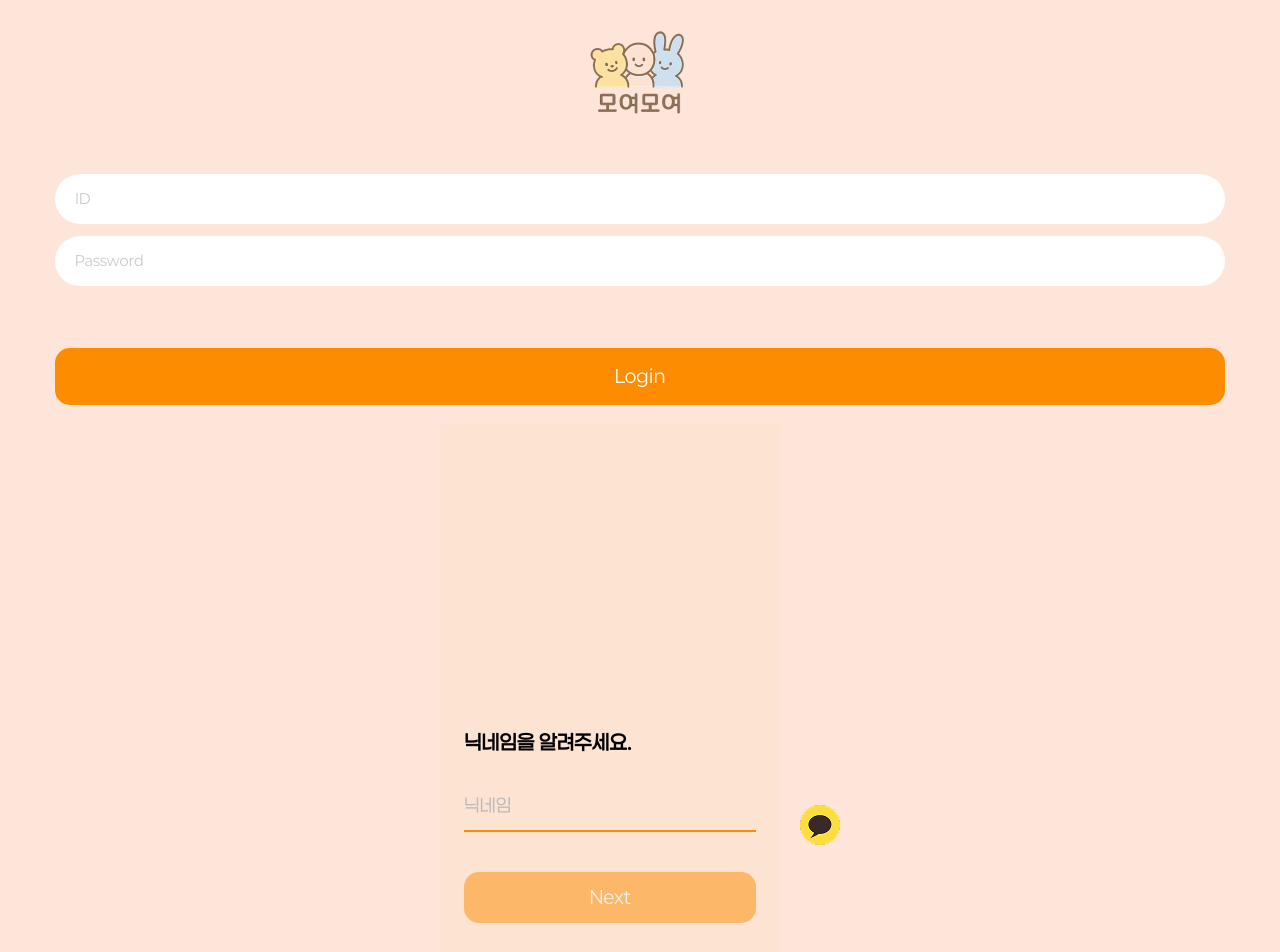
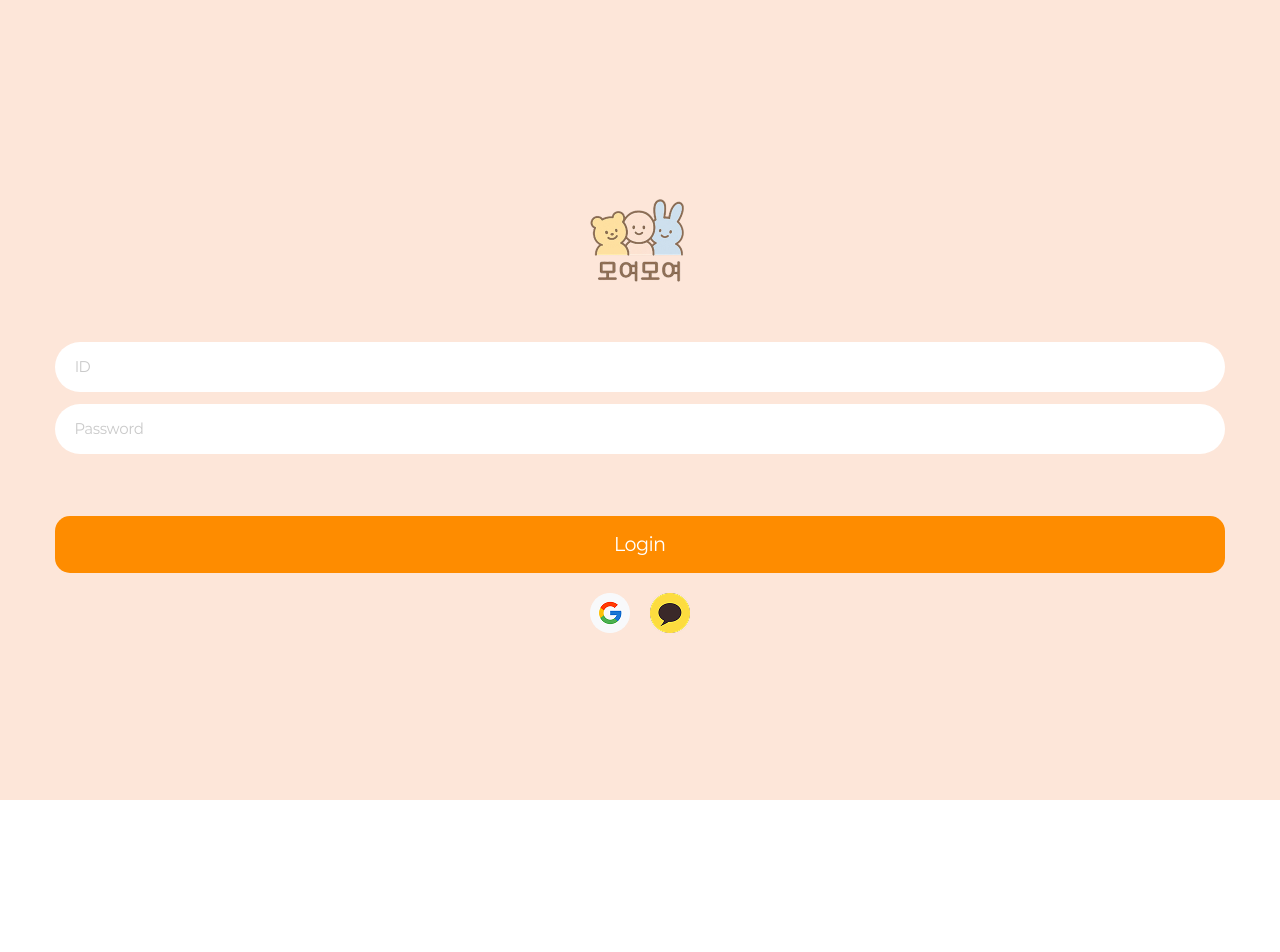
Before and after one commit to yeeun426/moyeo-web, a Next.js app: page /login in a window 1280 px wide. Shown: the top 952 px of the page. After the commit the page ends 800 px from the top, so only its background shows below. Built offline with nearby package versions, Linux system fonts and the light colour scheme.

Commit message:
feat : 카카오 로그인

```diff
--- /dev/null
+++ b/src/app/auth/google/callback/page.tsx
@@ -0,0 +1,66 @@
+"use client";
+
+import { useEffect } from "react";
+import { useRouter, useSearchParams } from "next/navigation";
+
+const GoogleCallbackPage = () => {
+  const searchParams = useSearchParams();
+  const router = useRouter();
+
+  useEffect(() => {
+    const code = searchParams.get("code");
+    const state = searchParams.get("state");
+    const savedState = localStorage.getItem("oauth_state");
+
+    if (!code) {
+      console.error("Google code 없음");
+      return;
+    }
+
+    if (state !== savedState) {
+      console.error("state 불일치");
+      return;
+    }
+
+    const sendCodeToBackend = async () => {
+      try {
+        const res = await fetch(
+          `${process.env.NEXT_PUBLIC_API_BASE_URL}/v1/auth/login/google/callback`,
+          {
+            method: "POST",
+            headers: {
+              "Content-Type": "application/json",
+            },
+            body: JSON.stringify({ code }),
+          }
+        );
+
+        const data = await res.json();
+        console.log("구글 로그인 응답:", data);
+
+        if (!data.data?.jwtAccessToken) {
+          console.error("JWT 없음");
+          return;
+        }
+
+        localStorage.setItem("accessToken", data.data.jwtAccessToken);
+
+        if (data?.data.newUser) {
+          router.push(
+            `/info-name?provider=GOOGLE&oauthId=${data.data.oauthId}`
+          );
+        } else {
+          router.push("/home");
+        }
+      } catch (err) {
+        console.error("구글 로그인 실패:", err);
+      }
+    };
+
+    sendCodeToBackend();
+  }, [searchParams, router]);
+
+  return <p>로그인 처리 중입니다...</p>;
+};
+
+export default GoogleCallbackPage;
--- a/src/app/page.tsx
+++ b/src/app/page.tsx
@@ -27,6 +27,7 @@ export default function SplashScreen() {
         fontFamily: "var(--font-paperlogy-regular)",
       }}
     >
+      테스트
       <Image
         src="/images/icon.png"
         alt="Logo"
--- a/src/components/GoogleLoginButton.tsx
+++ b/src/components/GoogleLoginButton.tsx
@@ -1,73 +1,36 @@
 "use client";
 
-import { useEffect, useState } from "react";
-import { useSearchParams, useRouter } from "next/navigation";
-import { userService } from "../service/userApiService";
+import Image from "next/image";
 
-export default function InfoNamePage() {
-  const router = useRouter();
-  const params = useSearchParams();
-  const provider = params.get("provider");
-  const oauthId = params.get("oauthId");
+const GoogleLoginButton = () => {
+  const handleLogin = () => {
+    const CLIENT_ID = process.env.NEXT_PUBLIC_GOOGLE_CLIENT_ID!;
+    const REDIRECT_URI = process.env.NEXT_PUBLIC_GOOGLE_REDIRECT_URI!;
+    const SCOPE = "openid profile email";
+    const RESPONSE_TYPE = "code";
+    const STATE = crypto.randomUUID();
 
-  const [nickname, setNickname] = useState("");
-  const [show, setShow] = useState(false);
+    localStorage.setItem("oauth_state", STATE); // CSRF 방지용
 
-  useEffect(() => {
-    const timeout = setTimeout(() => setShow(true), 100);
-    return () => clearTimeout(timeout);
-  }, []);
+    const googleAuthUrl = `https://accounts.google.com/o/oauth2/v2/auth?client_id=${CLIENT_ID}&redirect_uri=${encodeURIComponent(
+      REDIRECT_URI
+    )}&response_type=${RESPONSE_TYPE}&scope=${encodeURIComponent(
+      SCOPE
+    )}&state=${STATE}`;
 
-  const handleSubmit = async () => {
-    try {
-      const res = await userService.postValidNickname({ nickname });
-      console.log("닉네임 유효성", res);
-
-      // localStorage 저장
-      localStorage.setItem("nickname", nickname);
-      localStorage.setItem("provider", provider || "");
-      localStorage.setItem("oauthId", oauthId || "");
-
-      router.push("/info-accounts");
-    } catch (err) {
-      console.error("닉네임 오류", err);
-      alert("닉네임이 유효하지 않습니다. 다시 입력해주세요.");
-    }
+    window.location.href = googleAuthUrl;
   };
 
   return (
-    <div className="flex items-center justify-center min-h-screen bg-[#fce3d2]">
-      <div
-        className={`w-[340px] px-6 transition-all duration-500 ${
-          show ? "opacity-100 translate-y-0" : "opacity-0 translate-y-8"
-        }`}
-      >
-        <h1 className="text-xl font-bold font-paperlogy mb-6">
-          닉네임을 알려주세요.
-        </h1>
+    <button onClick={handleLogin}>
+      <Image
+        src="/images/google.png"
+        alt="구글 로그인"
+        width={40}
+        height={40}
+      />
+    </button>
+  );
+};
 
-        <div className="border-b-2 border-[#fe8c00] mb-10">
-          <input
-            type="text"
-            value={nickname}
-            onChange={(e) => setNickname(e.target.value)}
-            placeholder="닉네임"
-            className="w-full text-[18px] font-medium h-[50px] text-black bg-transparent outline-none placeholder-[#bababa] font-inter"
-          />
-        </div>
-
-        <button
-          onClick={handleSubmit}
-          disabled={nickname.length <= 1}
-          className={`w-full rounded-[15px] px-5 py-3 text-white text-[18px] transition-opacity ${
-            nickname.length > 1
-              ? "bg-[#fe8c00] opacity-100"
-              : "bg-[#fe8c00] opacity-50 cursor-not-allowed"
-          }`}
-        >
-          Next
-        </button>
-      </div>
-    </div>
-  );
-}
+export default GoogleLoginButton;
--- a/src/components/KakaoLoginButton.tsx
+++ b/src/components/KakaoLoginButton.tsx
@@ -1,44 +1,14 @@
 "use client";
 
 import Image from "next/image";
-import { useRouter } from "next/navigation";
 
 const KakaoLoginButton = () => {
-  const router = useRouter();
+  const handleLogin = () => {
+    const REST_API_KEY = process.env.NEXT_PUBLIC_KAKAO_REST_API_KEY!;
+    const REDIRECT_URI = process.env.NEXT_PUBLIC_KAKAO_REDIRECT_URI!;
+    const kakaoAuthUrl = `https://kauth.kakao.com/oauth/authorize?client_id=${REST_API_KEY}&redirect_uri=${REDIRECT_URI}&response_type=code`;
 
-  const handleLogin = async () => {
-    try {
-      console.log("카카오 로그인 요청 시작");
-
-      // 1. 백엔드에 로그인 요청 (백엔드가 카카오 로그인 리디렉션 처리)
-      const response = await fetch(
-        `${process.env.NEXT_PUBLIC_API_BASE_URL}/v1/auth/login/kakao`,
-        {
-          method: "GET",
-          credentials: "include", // 필요한 경우
-        }
-      );
-
-      const data = await response.json();
-      console.log("카카오 로그인 응답:", data);
-
-      if (!data.data.jwtAccessToken) {
-        console.error("jwtAccessToken이 없습니다!");
-        return;
-      }
-
-      // 2. 로컬 스토리지 저장
-      localStorage.setItem("accessToken", data.data.jwtAccessToken);
-
-      // 3. 분기 처리
-      if (!data.newUser) {
-        router.push("/home");
-      } else {
-        router.push(`/info-name?provider=KAKAO&oauthId=${data.data.oauthId}`);
-      }
-    } catch (err) {
-      console.error("카카오 로그인 실패", err);
-    }
+    window.location.href = kakaoAuthUrl;
   };
 
   return (
```
